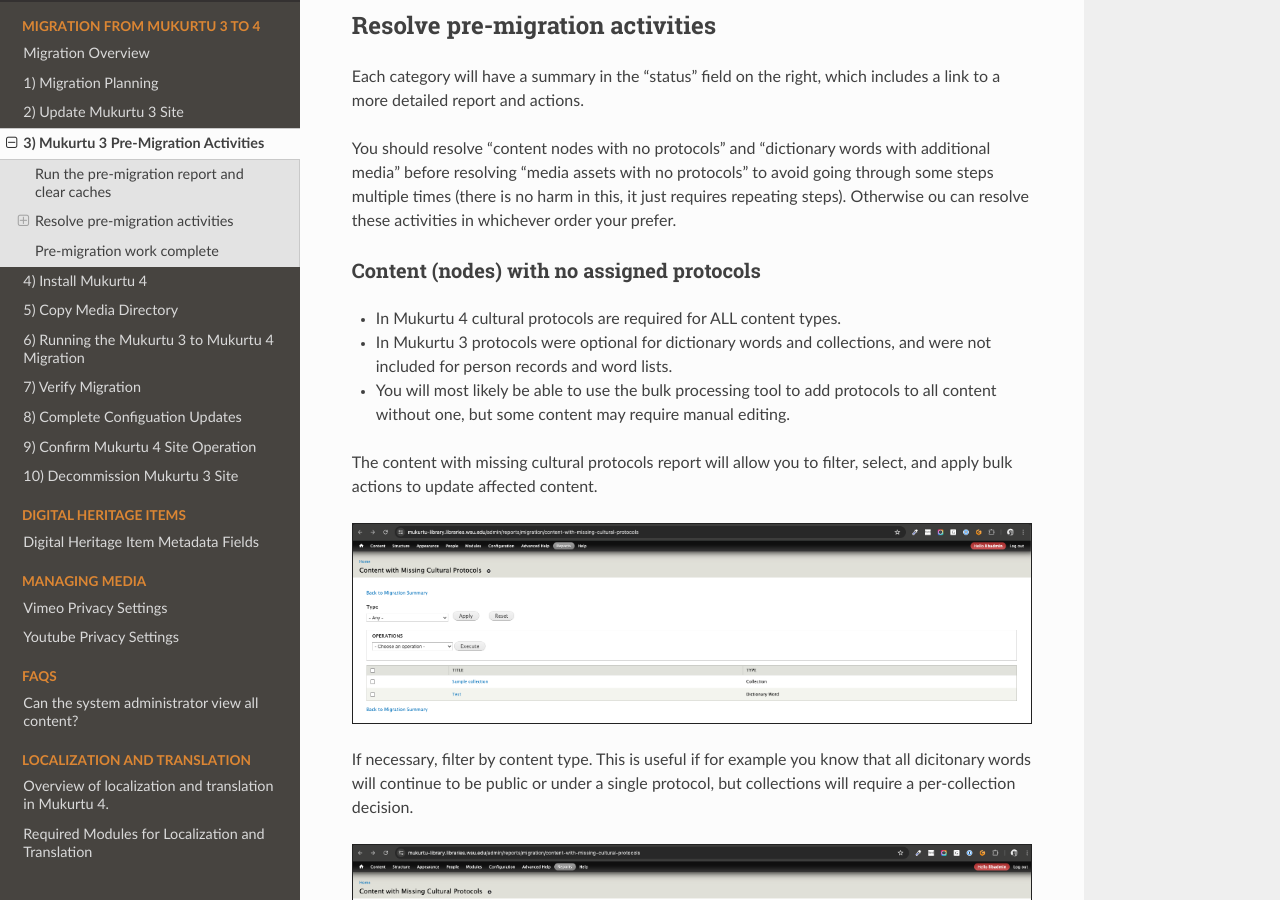
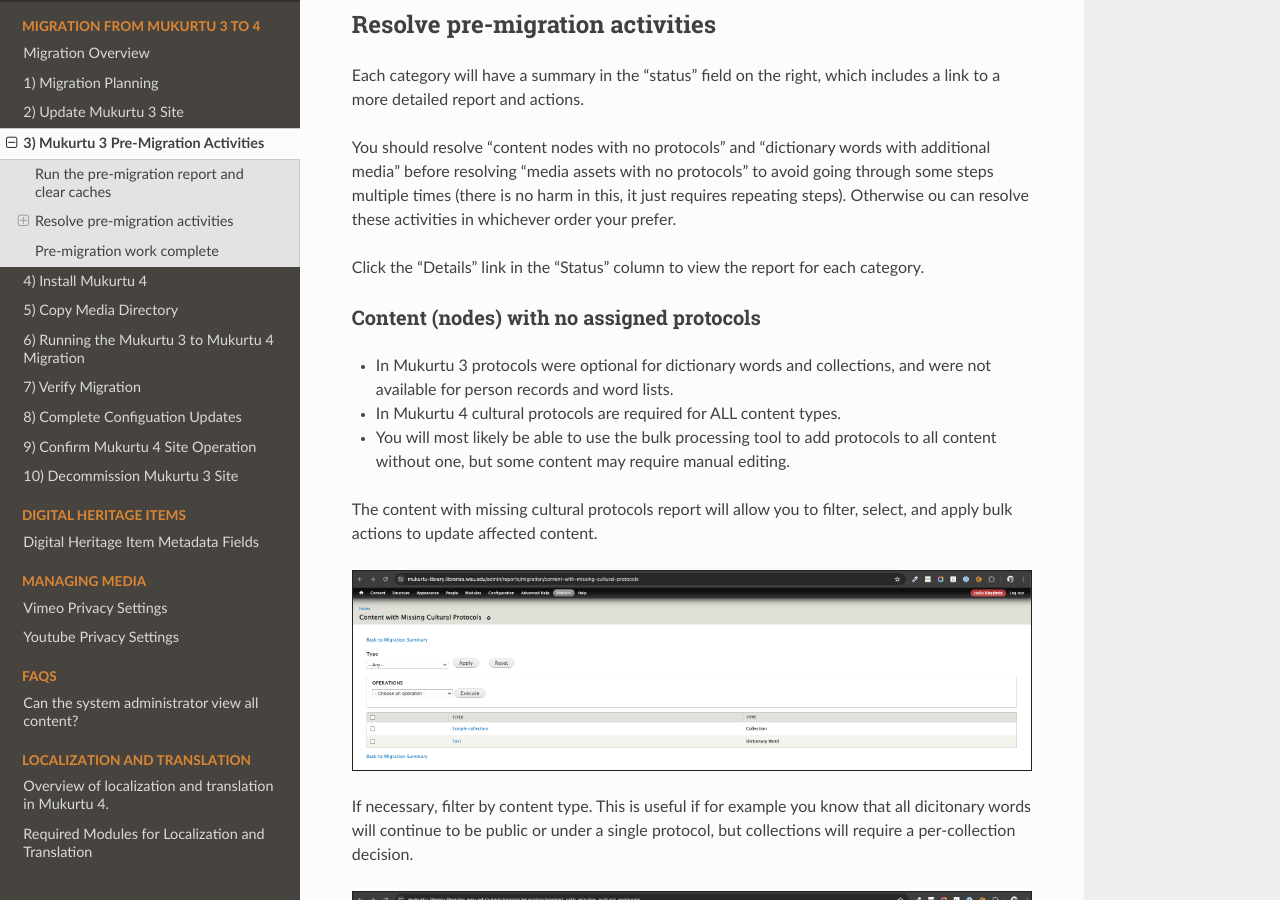
Before and after one commit to MukurtuCMS/mukurtudocs, a Sphinx documentation site: the page built from docs/source/migration/03Pre-Migration.md, in a window 1280 px wide and 900 px high, scrolled down 1926 px. Built offline with Sphinx 7.4.7 and the Read the Docs theme 3.1.0, drawn with Linux system fonts in a browser that asks for light colours; some of the changed text lies outside the part shown.

Commit message:
Update 03Pre-Migration.md

```diff
--- a/docs/source/migration/03Pre-Migration.md
+++ b/docs/source/migration/03Pre-Migration.md
@@ -4,7 +4,7 @@
 
 > The pre-migration report and migration tools only address stock Mukurtu content and features. For example, if you have created a new content type, or added a new field, it will not be reflected in this report. Please contact [support@mukurtu.org](mailto:support@mukurtu.org) with any questions.
 
-There are six categories included in the pre-migration report:
+There are six categories included in the pre-migration report. A more detailed description of the changes for each is provided in the relevant section below.
 
 1) Content (nodes) with no assigned protocols
 2) Media assets (atoms) with no assigned protocols
@@ -12,8 +12,6 @@
 4) Dictionary words with additional media
 5) Dailymotion media assets (atoms)
 6) Scald authors field
-
----
 
 ## Run the pre-migration report and clear caches
 
@@ -42,11 +40,13 @@
 
 You should resolve "content nodes with no protocols" and "dictionary words with additional media" before resolving "media assets with no protocols" to avoid going through some steps multiple times (there is no harm in this, it just requires repeating steps). Otherwise ou can resolve these activities in whichever order your prefer.
 
+Click the "Details" link in the "Status" column to view the report for each category.
+
 ### Content (nodes) with no assigned protocols
 
-   - In Mukurtu 4 cultural protocols are required for ALL content types.
-   - In Mukurtu 3 protocols were optional for dictionary words and collections, and were not included for person records and word lists.
-   - You will most likely be able to use the bulk processing tool to add protocols to all content without one, but some content may require manual editing.
+- In Mukurtu 3 protocols were optional for dictionary words and collections, and were not available for person records and word lists.
+- In Mukurtu 4 cultural protocols are required for ALL content types.
+- You will most likely be able to use the bulk processing tool to add protocols to all content without one, but some content may require manual editing.
 
 The content with missing cultural protocols report will allow you to filter, select, and apply bulk actions to update affected content.
 
```
